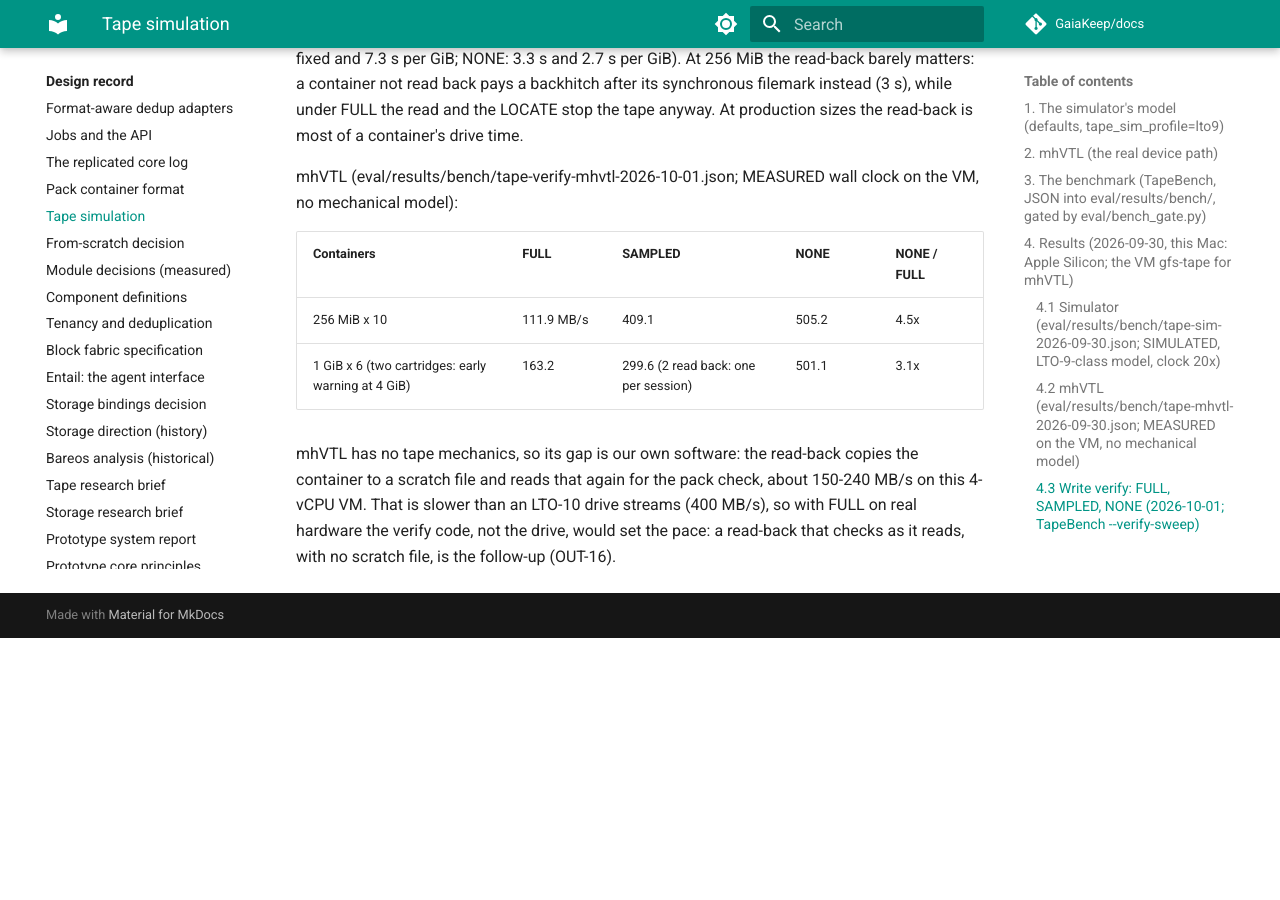
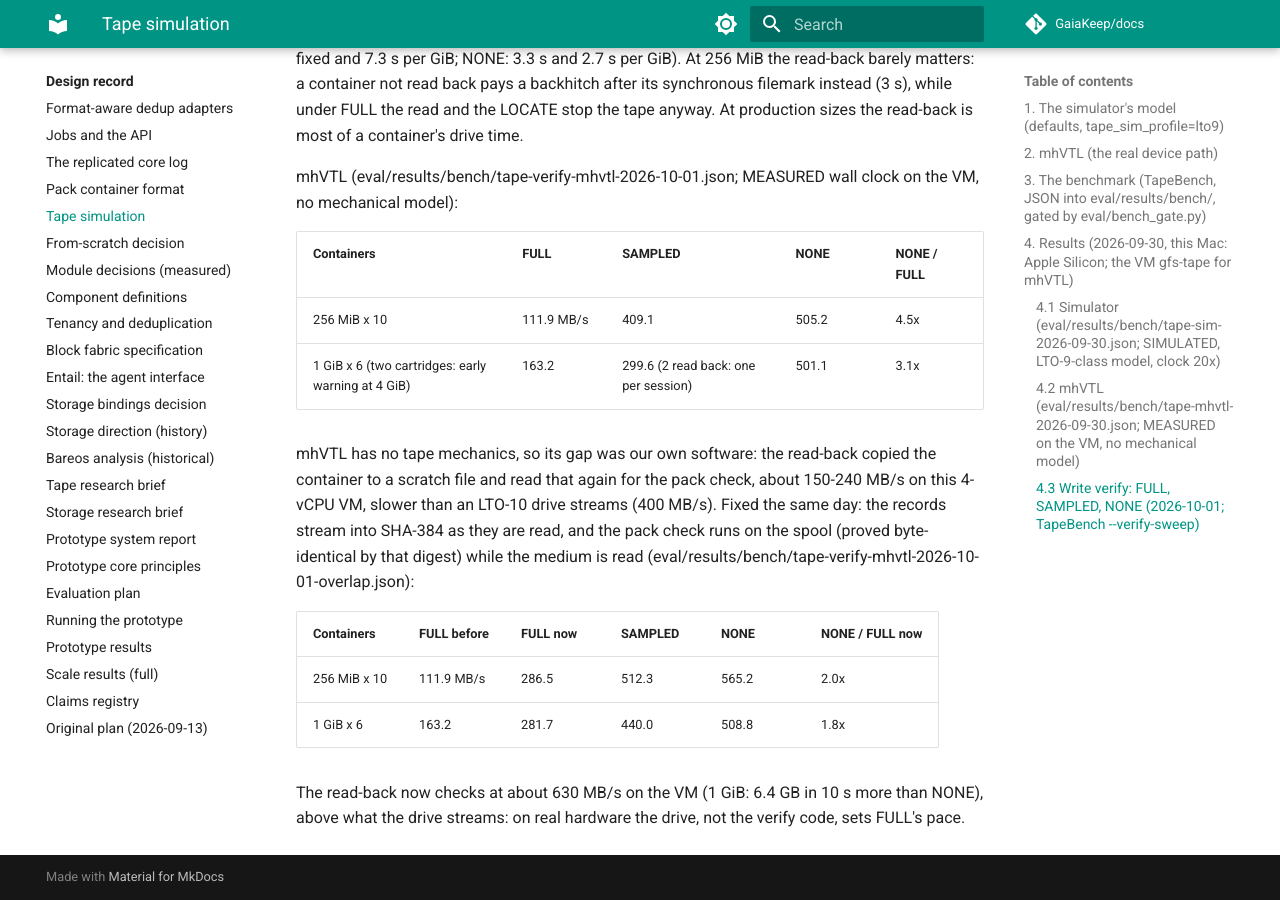
Before and after one commit to GaiaKeep/docs, an MkDocs documentation site: the page built from docs/design/TAPE-SIMULATION.md, in a window 1280 px wide and 900 px high, scrolled down 6091 px. Built offline with MkDocs 1.6.1 and Material for MkDocs 9.7.7, drawn with Linux system fonts in a browser that asks for light colours; comment, search, counter and statistics services are not loaded; before the commit the page ends 6729 px from its top, so only the background shows below that.

Commit message:
Benchmarks: the tape read-back now streams and checks in parallel (mhVTL full 282-287 MB/s); design docs re-synced (archive jobs, read-back)
Co-Authored-By: Claude Opus 5.5 <noreply@anthropic.com>

```diff
--- a/docs/design/TAPE-SIMULATION.md
+++ b/docs/design/TAPE-SIMULATION.md
@@ -175,7 +175,16 @@ mhVTL (eval/results/bench/tape-verify-mhvtl-2026-10-01.json; MEASURED wall clock
 | 256 MiB x 10 | 111.9 MB/s | 409.1 | 505.2 | 4.5x |
 | 1 GiB x 6 (two cartridges: early warning at 4 GiB) | 163.2 | 299.6 (2 read back: one per session) | 501.1 | 3.1x |
 
-mhVTL has no tape mechanics, so its gap is our own software: the read-back copies the container to a scratch
-file and reads that again for the pack check, about 150-240 MB/s on this 4-vCPU VM. That is slower than an
-LTO-10 drive streams (400 MB/s), so with FULL on real hardware the verify code, not the drive, would set the
-pace: a read-back that checks as it reads, with no scratch file, is the follow-up (OUT-16).
+mhVTL has no tape mechanics, so its gap was our own software: the read-back copied the container to a scratch
+file and read that again for the pack check, about 150-240 MB/s on this 4-vCPU VM, slower than an LTO-10 drive
+streams (400 MB/s). Fixed the same day: the records stream into SHA-384 as they are read, and the pack check
+runs on the spool (proved byte-identical by that digest) while the medium is read
+(eval/results/bench/tape-verify-mhvtl-2026-10-01-overlap.json):
+
+| Containers | FULL before | FULL now | SAMPLED | NONE | NONE / FULL now |
+|---|---|---|---|---|---|
+| 256 MiB x 10 | 111.9 MB/s | 286.5 | 512.3 | 565.2 | 2.0x |
+| 1 GiB x 6 | 163.2 | 281.7 | 440.0 | 508.8 | 1.8x |
+
+The read-back now checks at about 630 MB/s on the VM (1 GiB: 6.4 GB in 10 s more than NONE), above what the
+drive streams: on real hardware the drive, not the verify code, sets FULL's pace.
```
Also changed, not shown: docs/built/benchmarks.md (+6 -5 lines), docs/design/JOBS-AND-API.md (+5 -3 lines).
